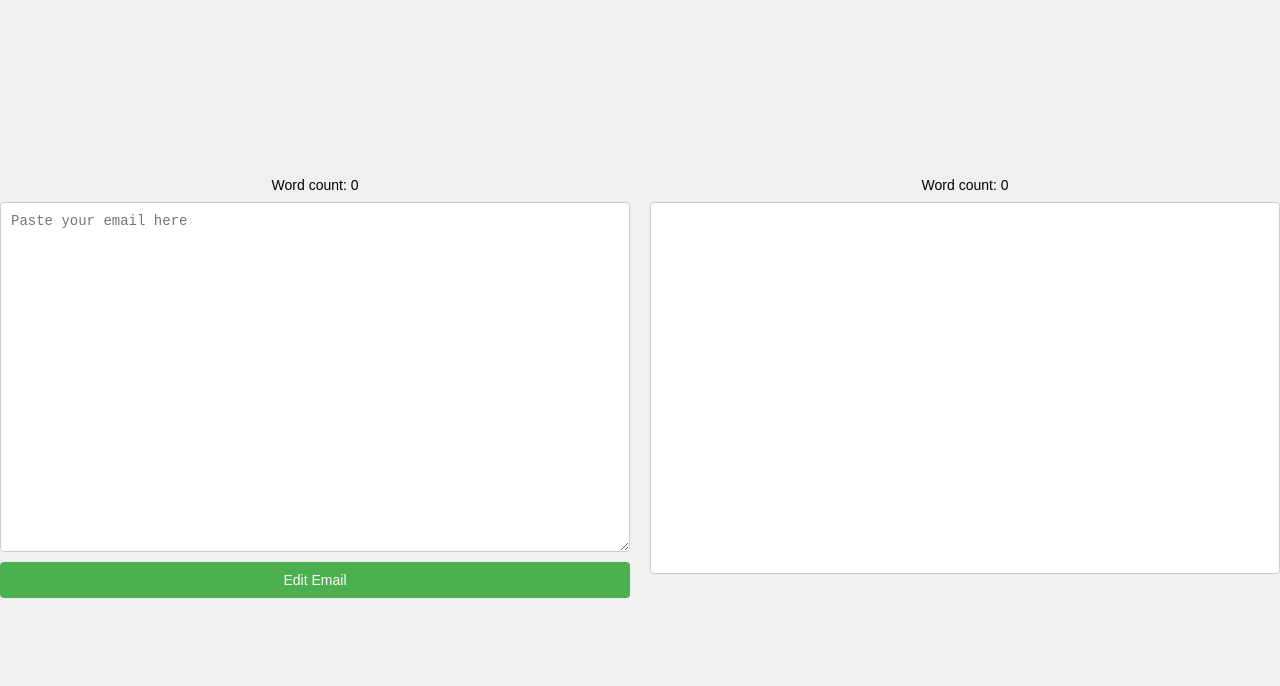
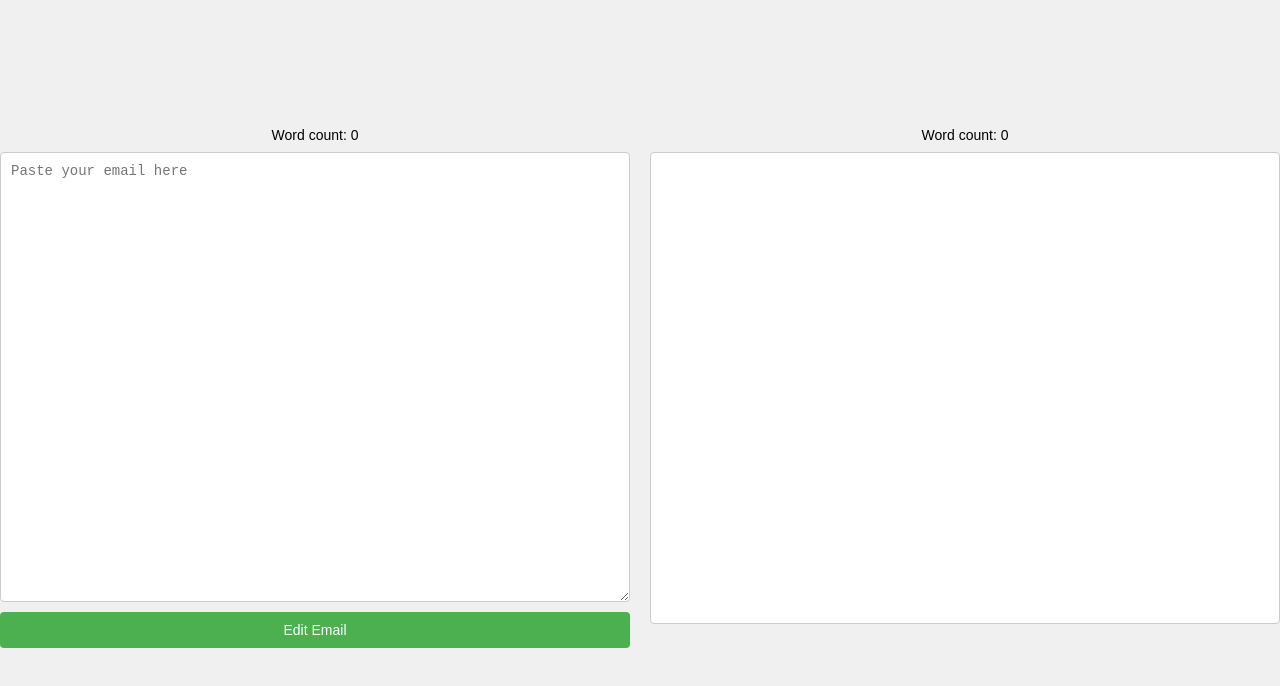
Before and after one commit to lirabenjamin/ai_writing_busy_readers, a website: page public/index.html in a window 1280 px wide. Drawn offline with nearby package versions, Linux system fonts and the light colour scheme.

Commit message:
taller box

```diff
--- a/public/index.html
+++ b/public/index.html
@@ -28,7 +28,7 @@
             position: relative;
         }
         textarea {
-            height: 350px;
+            height: 450px;
             width: 100%;
             margin-bottom: 10px;
             padding: 10px;
@@ -61,7 +61,7 @@
             border: 1px solid #ccc;
             border-radius: 4px;
             background-color: #fff;
-            height: 350px;
+            height: 450px;
             overflow-y: auto;
         }
         #copyOverlay {
```
Also changed, not shown: 1 other file.
